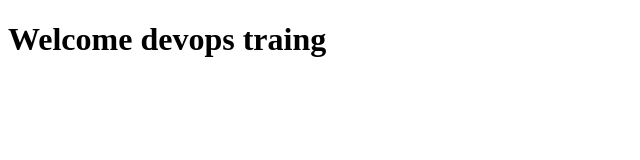
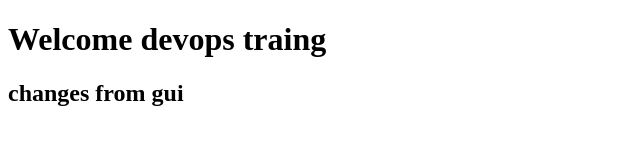
Before and after one commit to nileshkava/webtest1809, a plain HTML site: page index.html in a window 1280 px wide. Shown: the whole page, without its empty margins (0-640 px from the left). Drawn offline with Linux system fonts and the light colour scheme.

Commit message:
Update index.html
modified changes

```diff
--- a/index.html
+++ b/index.html
@@ -1,4 +1,5 @@
 <!DOCTYPE html>
 <html>
     <h1>Welcome devops traing  </h1>
+    <h2> changes from gui <h2>
 </html>
```
